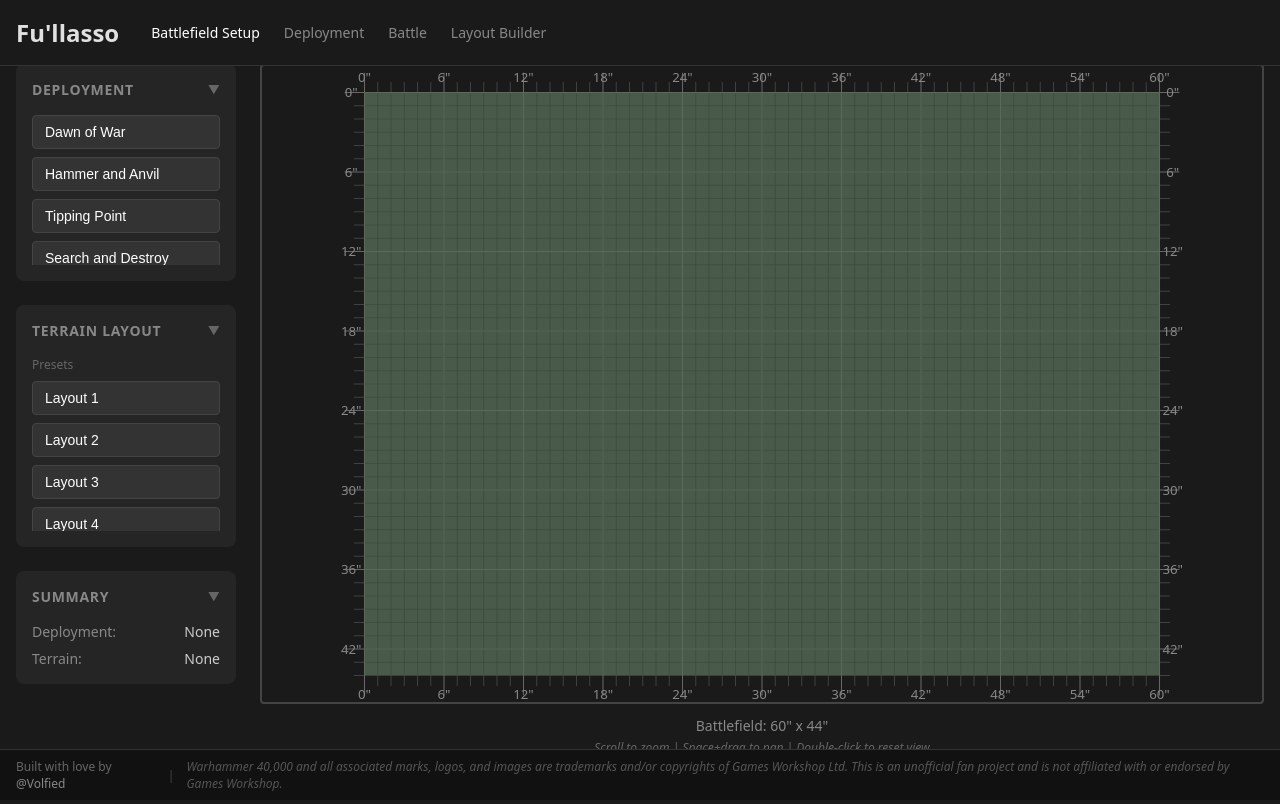
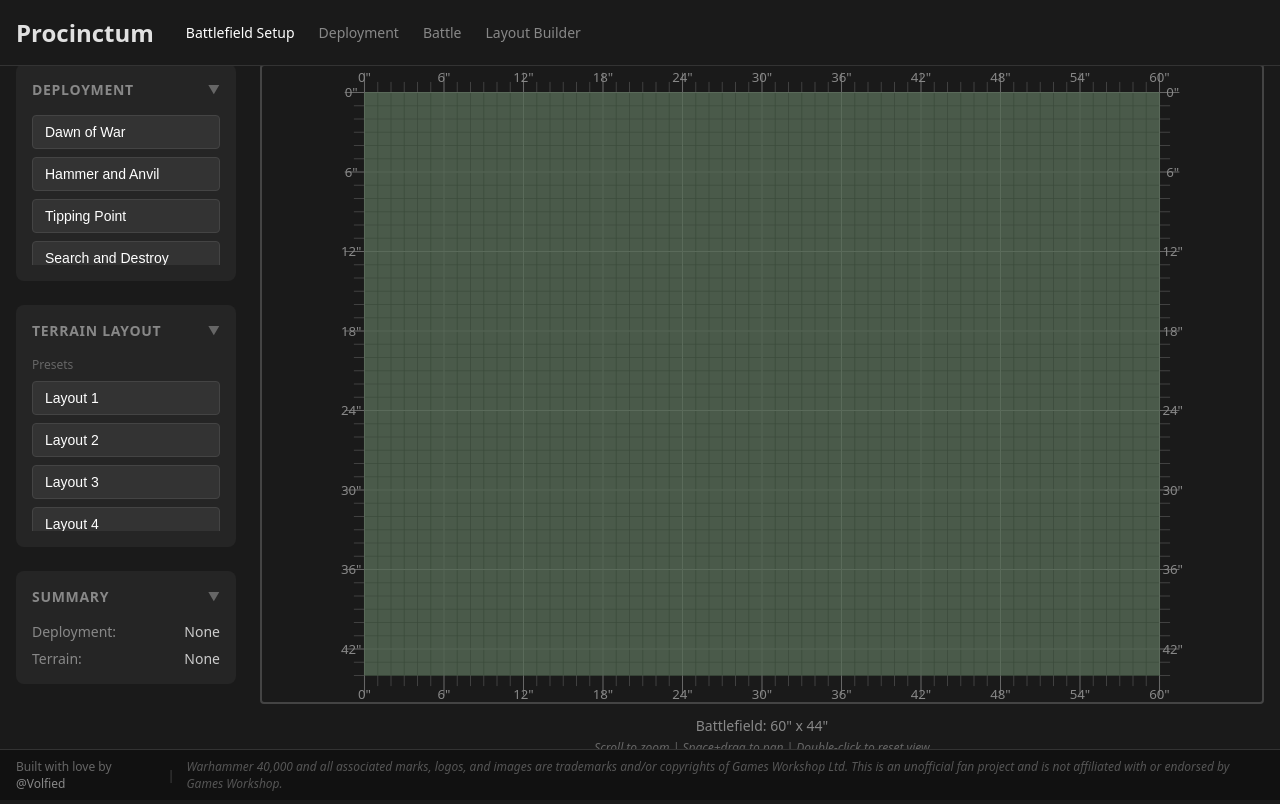
Before and after one commit to barkin-aygun/wh40k-deploy, a Svelte app: page / in a window 1280 px wide. Built offline with nearby package versions, Linux system fonts and the light colour scheme.

Commit message:
Name change

```diff
--- a/index.html
+++ b/index.html
@@ -4,7 +4,7 @@
     <meta charset="UTF-8" />
     <link rel="icon" type="image/svg+xml" href="/vite.svg" />
     <meta name="viewport" content="width=device-width, initial-scale=1.0" />
-    <title>40K Deployment</title>
+    <title>Procinctum</title>
   </head>
   <body>
     <div id="app"></div>
--- a/src/App.svelte
+++ b/src/App.svelte
@@ -33,7 +33,7 @@
 </script>
 
 <div class="app-header">
-  <h1 class="app-title">Fu'llasso</h1>
+  <h1 class="app-title">Procinctum</h1>
   <nav class="nav-links">
     <a href="#/setup" class:active={currentPage === 'setup'}>Battlefield Setup</a>
     <a href="#/deployment" class:active={currentPage === 'deployment'}>Deployment</a>
```
